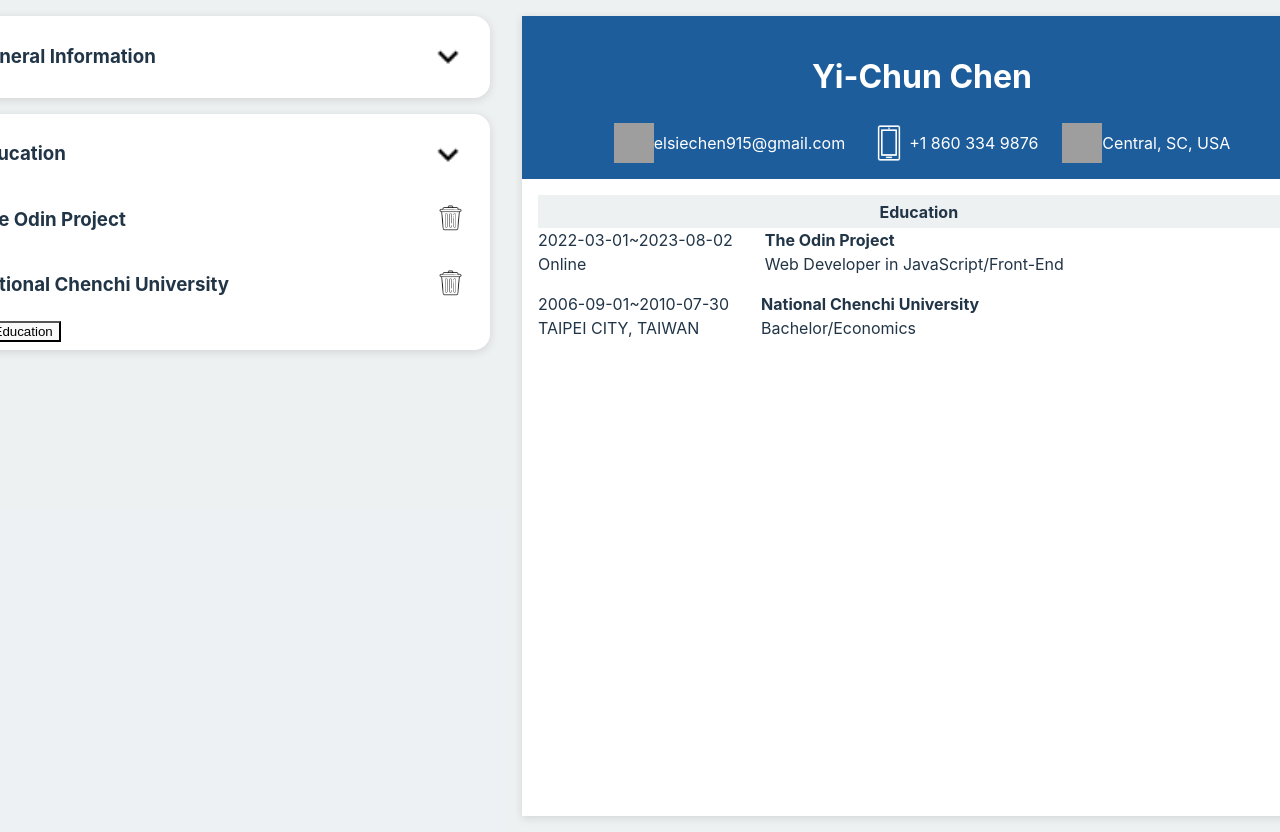
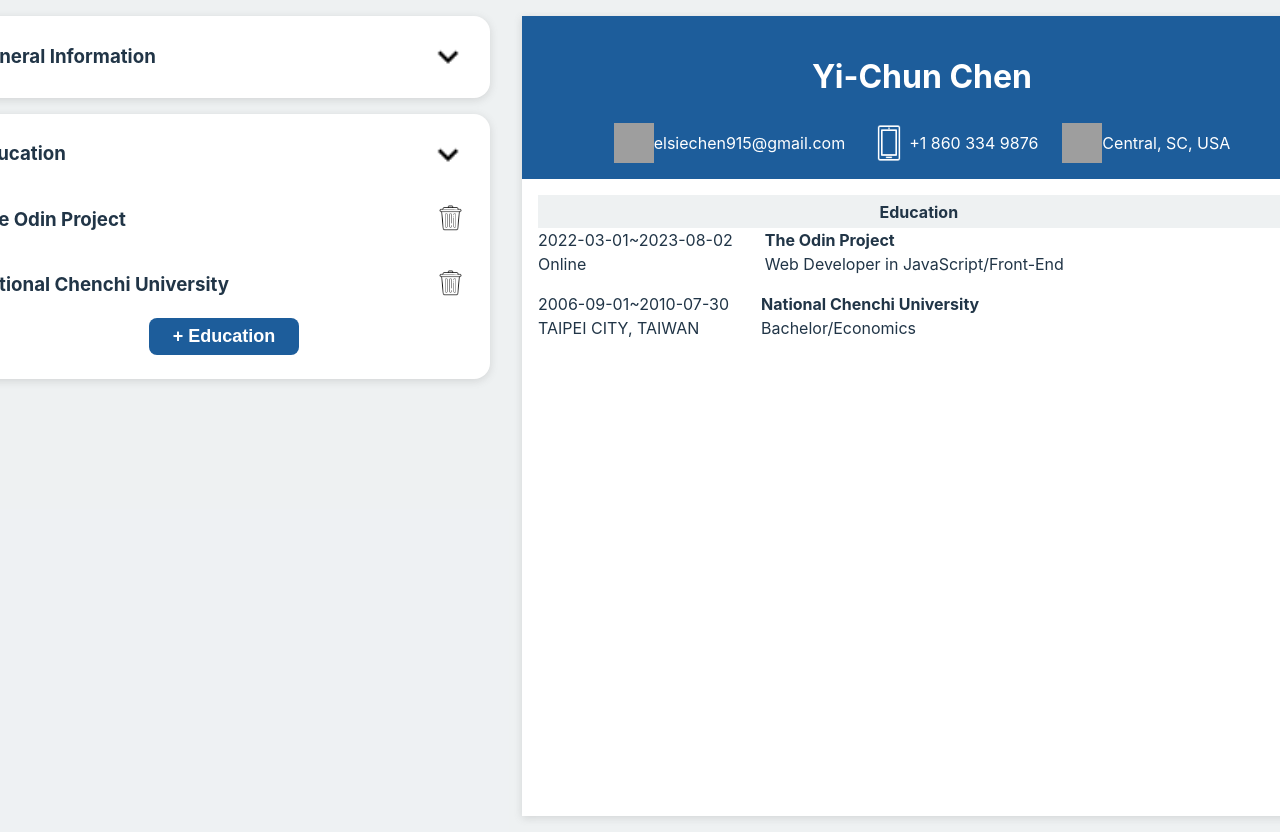
Before and after one commit to elsiechen/CV-Application, a React (Vite) app: page / in a window 1280 px wide. Shown: the top 832 px of the page. Built offline with nearby package versions, Linux system fonts and the light colour scheme; grey boxes are pictures that could not be loaded.

Commit message:
Style add button

```diff
--- a/src/components/EducationForm.jsx
+++ b/src/components/EducationForm.jsx
@@ -55,7 +55,7 @@ export default function EducationForm(
                     </form>}
                 </>
             ))}
-            <button type='button' onClick={() => {
+            <button type='button' className='add' onClick={() => {
                 handleNewEduForm();
                 setIsVisible(true)}}>+ Education</button>
         </div>
--- a/src/components/components.css
+++ b/src/components/components.css
@@ -5,6 +5,8 @@
     padding: 0.5rem 1rem;
     margin: 1rem;
     box-shadow: rgba(99, 99, 99, 0.2) 0px 2px 8px 0px;
+    display: flex;
+    flex-direction: column;
 }
 
 label {
@@ -126,3 +128,17 @@ hr {
     width:35px;
     height: auto;
 }
+
+.add {
+    padding: 0.5rem 1rem;
+    margin-bottom: 1rem;
+    border-radius: 0.5rem;
+    border: none;
+    width: 30%;
+    align-self: center;
+    /* box-shadow: rgba(99, 99, 99, 0.2) 0px 2px 8px 0px; */
+    background-color: rgb(29, 93, 155);
+    color: white;
+    font-size: large;
+    font-weight: bolder;
+}
```
